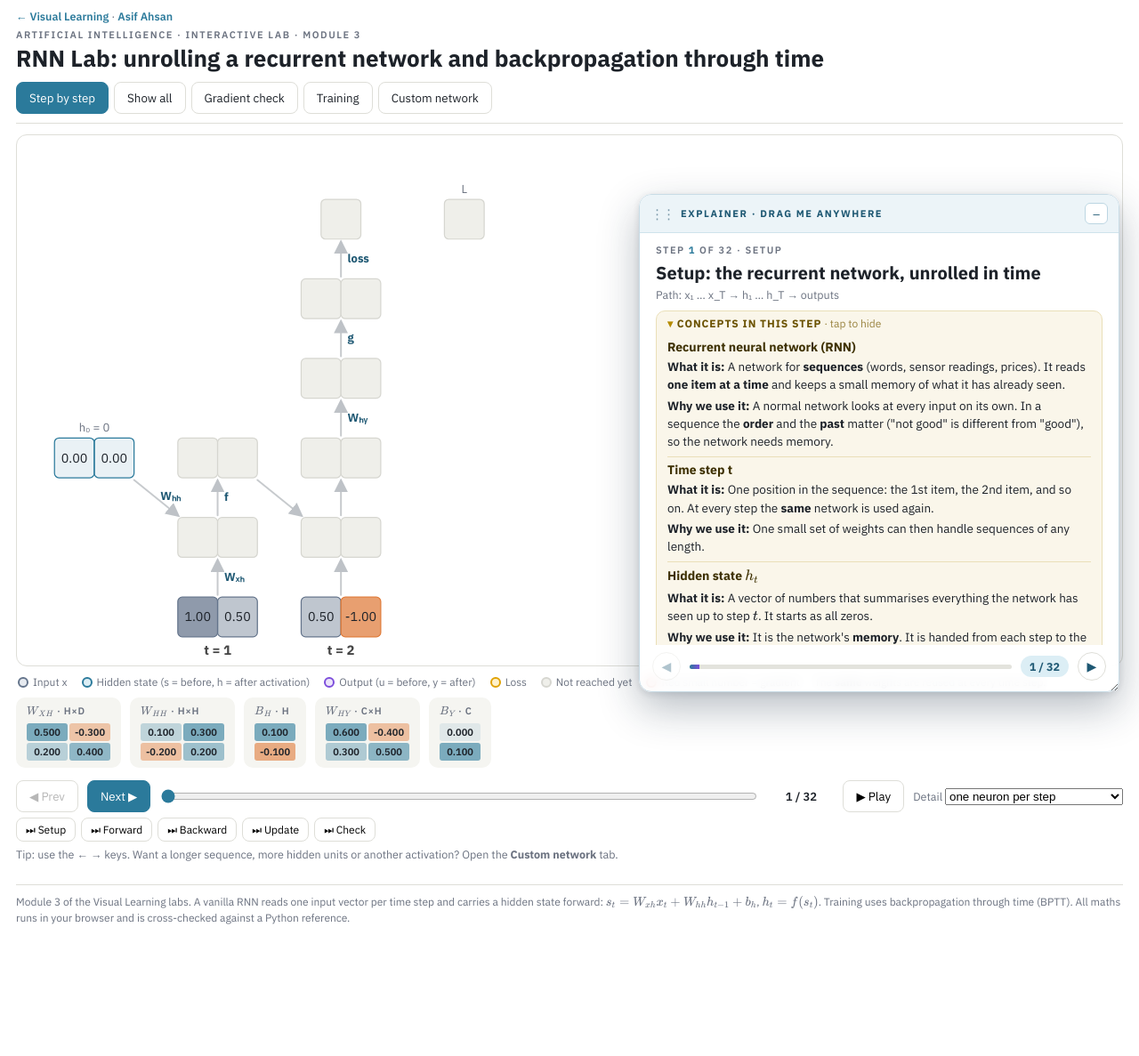
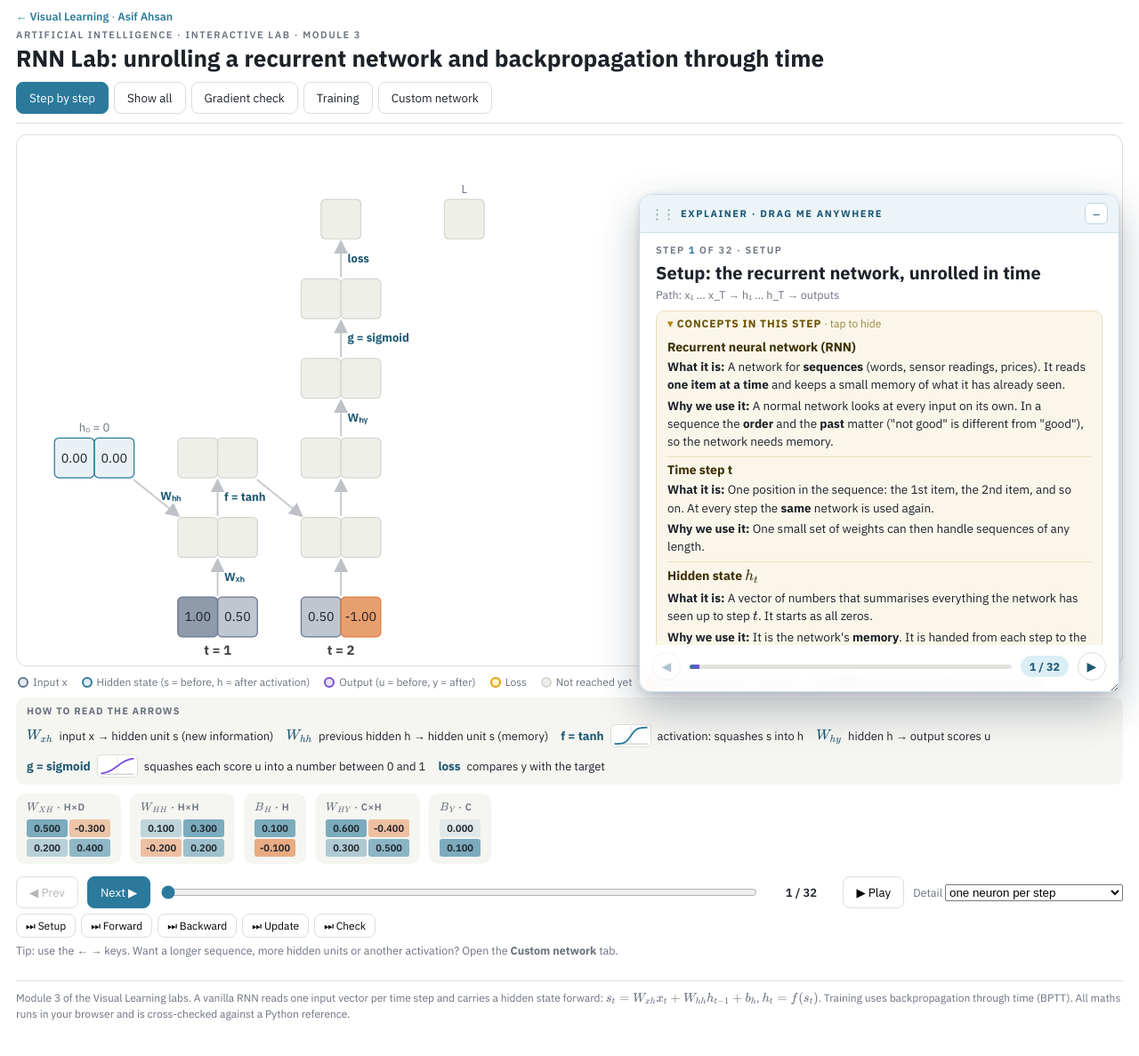
Before and after one commit to asifahsaan/asifahsaan.github.io, a plain HTML site: page visual-learning/rnn.html in a window 1280 px wide. Shown: the whole page at 89% size. Before the commit the page ends 1079 px from the top, so only its background shows below. Drawn offline with Linux system fonts and the light colour scheme.

Commit message:
RNN lab: f and g arrows labelled with their functions, plus a visual key (tanh curve, softmax bars)

```diff
--- a/visual-learning/rnn.html
+++ b/visual-learning/rnn.html
@@ -205,6 +205,10 @@ details.concepts:not([open])>summary:after{content:" · tap to read";}
 .lcard:first-of-type{border-top:0;margin-top:5px}
 .lcard .lh{font-weight:700;font-size:14px;color:#3d3000}
 .lcard p{margin:3px 0;font-size:13.5px;line-height:1.5}
+.arrowkey{display:flex;flex-wrap:wrap;gap:8px 14px;align-items:center;margin:10px 0 0;padding:8px 12px;background:var(--card);border-radius:10px;font-size:13px}
+.arrowkey .akh{font-size:11px;letter-spacing:.1em;text-transform:uppercase;font-weight:700;color:var(--mut);width:100%}
+.arrowkey .ak{display:inline-flex;align-items:center;gap:7px}
+.arrowkey .aw{color:#1E5873;font-size:13.5px}
 .tkn{display:inline-block;background:#EBE3FA;border-radius:99px;padding:1px 9px;margin:0 4px 2px 0;font-weight:600;color:#5b2fa0;font-size:12.5px}
 .vocabline{margin:8px 2px 0;font-size:13px;color:#444;line-height:1.7}
 .vocabline .vl2{margin-top:4px;color:#333}
@@ -255,6 +259,7 @@ details.concepts:not([open])>summary:after{content:" · tap to read";}
         <span><i style="background:var(--errtint);border-color:var(--err)"></i>Red small number = gradient</span>
         <span>The <b>same</b> weights are reused at every time step.</span>
       </div>
+      <div class="arrowkey" id="arrowkey"></div>
       <div class="mats" id="mats"></div>
       <div class="vocabline" id="vocabline"></div>
     </div>
@@ -555,6 +560,18 @@ function build(){
 let geo={},cellEls={},arrEls={},LAY=null,VH=420;
 const SVN='http://www.w3.org/2000/svg';
 const RC={x:'#64748B',s:'#2B7A9B',h:'#2B7A9B',u:'#7C4DDB',y:'#7C4DDB',l:'#E0A100',L:'#E0A100'};
+function curveSVG(kind,col){const w=46,h=26;let body='';
+  if(kind==='softmax'){const hs=[.35,.8,.45];body=hs.map((v,i)=>`<rect x="${6+i*13}" y="${h-3-v*(h-8)}" width="9" height="${v*(h-8)}" fill="${col}" opacity=".8"/>`).join('')+`<line x1="3" y1="${h-3}" x2="${w-3}" y2="${h-3}" stroke="#999" stroke-width="1"/>`;}
+  else{const f={tanh:Math.tanh,sigmoid:z=>1/(1+Math.exp(-z)),relu:z=>Math.max(0,z),identity:z=>z,none:z=>z}[kind]||(z=>z);const lo=kind==='tanh'?-1:kind==='sigmoid'?0:kind==='relu'?0:-3,hi=kind==='tanh'?1:kind==='sigmoid'?1:3;
+    const pts=Array.from({length:25},(_,i)=>{const z=-3+6*i/24;return`${(3+(w-6)*i/24).toFixed(1)},${(h-3-(h-6)*(f(z)-lo)/(hi-lo)).toFixed(1)}`;}).join(' ');
+    body=`<line x1="3" y1="${h-3}" x2="${w-3}" y2="${h-3}" stroke="#bbb"/><line x1="${w/2}" y1="2" x2="${w/2}" y2="${h-2}" stroke="#ddd"/><polyline points="${pts}" fill="none" stroke="${col}" stroke-width="2"/>`;}
+  return`<svg width="${w}" height="${h}" viewBox="0 0 ${w} ${h}" style="vertical-align:middle;background:#fff;border:1px solid #DEDED8;border-radius:5px">${body}</svg>`;}
+function arrowKey(){const cfg=S.cfg,outs=outSteps(cfg),an=ACTS[cfg.act].name,on=cfg.out==='softmax'?'softmax':cfg.out==='sigmoid'?'sigmoid':'none',oc=cfg.out==='linear'?'identity':on;
+  const it=(sym,txt,ic)=>`<span class="ak">${sym}${ic||''}<span>${txt}</span></span>`;
+  const items=[it(`<b class="aw">${K(R`W_{xh}`)}</b>`,'input x → hidden unit s (new information)'),it(`<b class="aw">${K(R`W_{hh}`)}</b>`,'previous hidden h → hidden unit s (memory)'),
+    it(`<b class="aw">f = ${an}</b>`,`activation: squashes s into h`,curveSVG(cfg.act,'#2B7A9B'))];
+  if(outs.length)items.push(it(`<b class="aw">${K(R`W_{hy}`)}</b>`,'hidden h → output scores u'),it(`<b class="aw">g = ${on}</b>`,cfg.out==='softmax'?'turns the scores u into probabilities y (they add up to 1)':cfg.out==='sigmoid'?'squashes each score u into a number between 0 and 1':'no squashing: y = u',curveSVG(oc==='identity'?'identity':cfg.out,'#7C4DDB')),it(`<b class="aw">loss</b>`,'compares y with the target'));
+  $('#arrowkey').innerHTML='<div class="akh">How to read the arrows</div>'+items.join('');}
 function makeLayout(){
   const cfg=S.cfg,{T,d,H,C}=cfg,outs=outSteps(cfg),md=Math.max(d,H,C);
   const nCol=T+1+(outs.length>0?1:0);let c=Math.min(36,980/(nCol*(md+1.3)));c=Math.max(14,Math.floor(c));
@@ -576,16 +593,16 @@ function makeLayout(){
   const mid=(b)=>b.cx;
   const vert=(id,b1,r1,b2,r2,label)=>{arrows.push({id,x1:mid(b1),y1:rowY[r1]-2,x2:mid(b2),y2:rowY[r2]+c+3,label,lx:mid(b1)+6,ly:(rowY[r1]+rowY[r2]+c)/2+3});};
   for(let tt=1;tt<=T;tt++){const o=outs.includes(tt-1);
-    vert(`a:xs:${tt}`,box[`x${tt}`],'x',box[`s${tt}`],'s',tt===1?'W_xh':'');vert(`a:sh:${tt}`,box[`s${tt}`],'s',box[`h${tt}`],'h',tt===1?'f':'');
+    vert(`a:xs:${tt}`,box[`x${tt}`],'x',box[`s${tt}`],'s',tt===1?'W_xh':'');vert(`a:sh:${tt}`,box[`s${tt}`],'s',box[`h${tt}`],'h',tt===1?'f = '+ACTS[cfg.act].name:'');
     const hb=box[`h${tt-1}`]||box.h0;arrows.push({id:`a:hs:${tt}`,x1:hb.x+hb.w,y1:rowY.h+c+2,x2:box[`s${tt}`].x,y2:rowY.s-2,label:tt===1?'W_hh':'',lx:(hb.x+hb.w+box[`s${tt}`].x)/2+4,ly:(rowY.h+c+rowY.s)/2+2});
-    if(o){vert(`a:hu:${tt}`,box[`h${tt}`],'h',box[`u${tt}`],'u',tt===outs[0]+1?'W_hy':'');vert(`a:uy:${tt}`,box[`u${tt}`],'u',box[`y${tt}`],'y',tt===outs[0]+1?'g':'');vert(`a:yl:${tt}`,box[`y${tt}`],'y',{cx:colX(tt)+md*c/2},'l',tt===outs[0]+1?'loss':'');}}
+    if(o){vert(`a:hu:${tt}`,box[`h${tt}`],'h',box[`u${tt}`],'u',tt===outs[0]+1?'W_hy':'');vert(`a:uy:${tt}`,box[`u${tt}`],'u',box[`y${tt}`],'y',tt===outs[0]+1?'g = '+(cfg.out==='softmax'?'softmax':cfg.out==='sigmoid'?'sigmoid':'none'):'');vert(`a:yl:${tt}`,box[`y${tt}`],'y',{cx:colX(tt)+md*c/2},'l',tt===outs[0]+1?'loss':'');}}
   const svg=$('#svg'),VWd=Math.max(1000,colX(T+1)+md*c+mx);svg.setAttribute('viewBox',`0 0 ${VWd} ${VH}`);
   let h=`<defs><marker id="ar" viewBox="0 0 10 10" refX="8" refY="5" markerWidth="8" markerHeight="8" orient="auto"><path d="M0,0 L10,5 L0,10 z" fill="#8a929a"/></marker></defs>`;
   for(const [row,lab] of [['x','input x'],['s','pre-activation s'],['h','hidden h'],['u','output pre-act u'],['y','prediction y'],['l','loss']])if(row!=='u'&&row!=='y'&&row!=='l'||outs.length)h+=`<text x="3" y="${rowY[row]+c/2+3}" font-size="9" fill="#9aa0a6" transform="rotate(-90 9 ${rowY[row]+c/2})" text-anchor="middle" style="display:none">${lab}</text>`;
   for(const t of texts)h+=`<text x="${t.x}" y="${t.y}" text-anchor="${t.a}" font-size="${t.s||(t.b?12:10.5)}" fill="${t.col||(t.b?'#444':'#6b7280')}" font-weight="${t.b?700:400}">${esc(t.t)}</text>`;
   h+='<g id="arrg">';for(const a of arrows)h+=`<line class="arr" id="${a.id}" x1="${a.x1}" y1="${a.y1}" x2="${a.x2}" y2="${a.y2}" stroke="#9aa0a6" stroke-width="1.6" stroke-linecap="round" marker-end="url(#ar)"/>${a.label?`<text x="${a.lx}" y="${a.ly}" font-size="10.5" fill="#1E5873" font-weight="700">${a.label.replace('_xh','ₓₕ').replace('_hh','ₕₕ').replace('_hy','ₕᵧ')}</text>`:''}`;h+='</g>';
   for(const [key,r] of Object.entries(geo))h+=`<g class="cell" data-k="${key}"><title></title><rect x="${r.x}" y="${r.y}" width="${r.w}" height="${r.h}" rx="4"/><text class="tv" x="${r.x+r.w/2}" y="${r.y+r.h/2}" text-anchor="middle" font-size="${Math.max(7.5,c*.32)}"></text><text class="tg" x="${r.x+r.w/2}" y="${r.y+r.h-Math.max(2,c*.09)}" text-anchor="middle" font-size="${Math.max(6.5,c*.25)}" fill="#C0392B" font-weight="700"></text></g>`;
-  svg.innerHTML=h;LAY={c,rowY,md};
+  svg.innerHTML=h;LAY={c,rowY,md};arrowKey();
   cellEls={};svg.querySelectorAll('.cell').forEach(g=>{cellEls[g.dataset.k]={g,ti:g.querySelector('title'),r:g.querySelector('rect'),tv:g.querySelector('.tv'),tg:g.querySelector('.tg')};});
   arrEls={};svg.querySelectorAll('.arr').forEach(l=>arrEls[l.id]=l);
 }
```
Also changed, not shown: src/rnn.template.html (+20 -3 lines).
